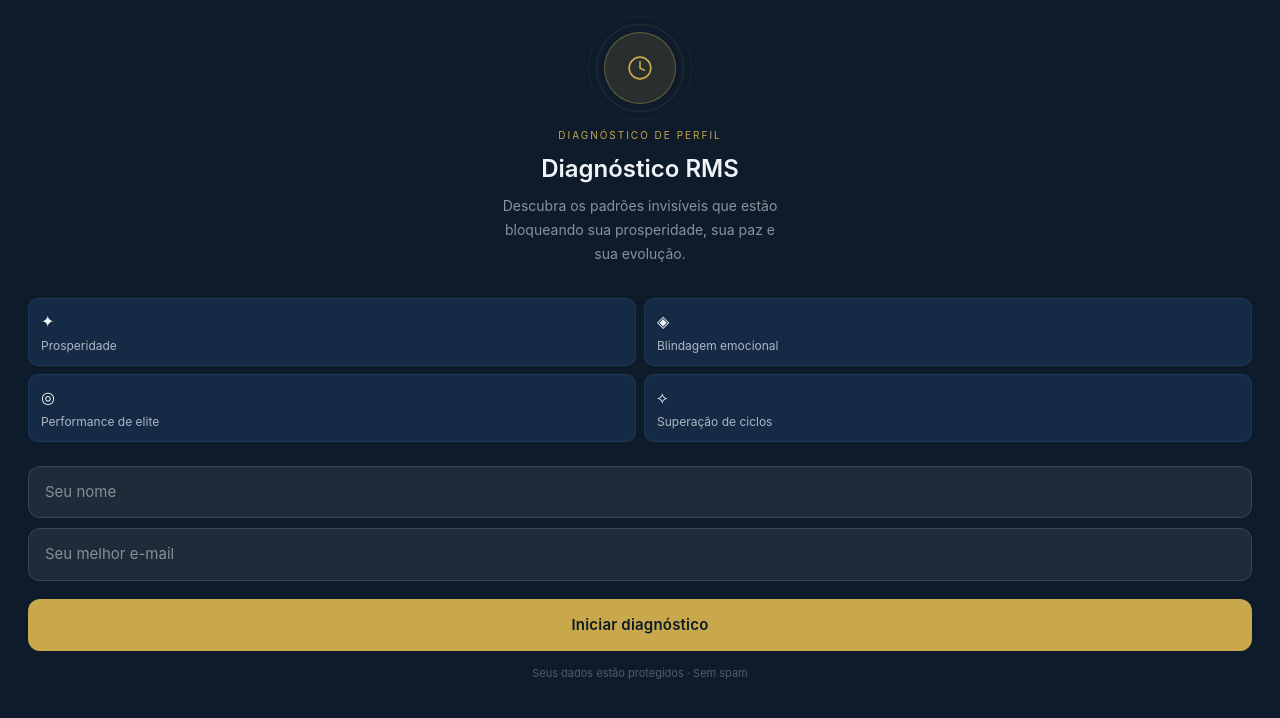
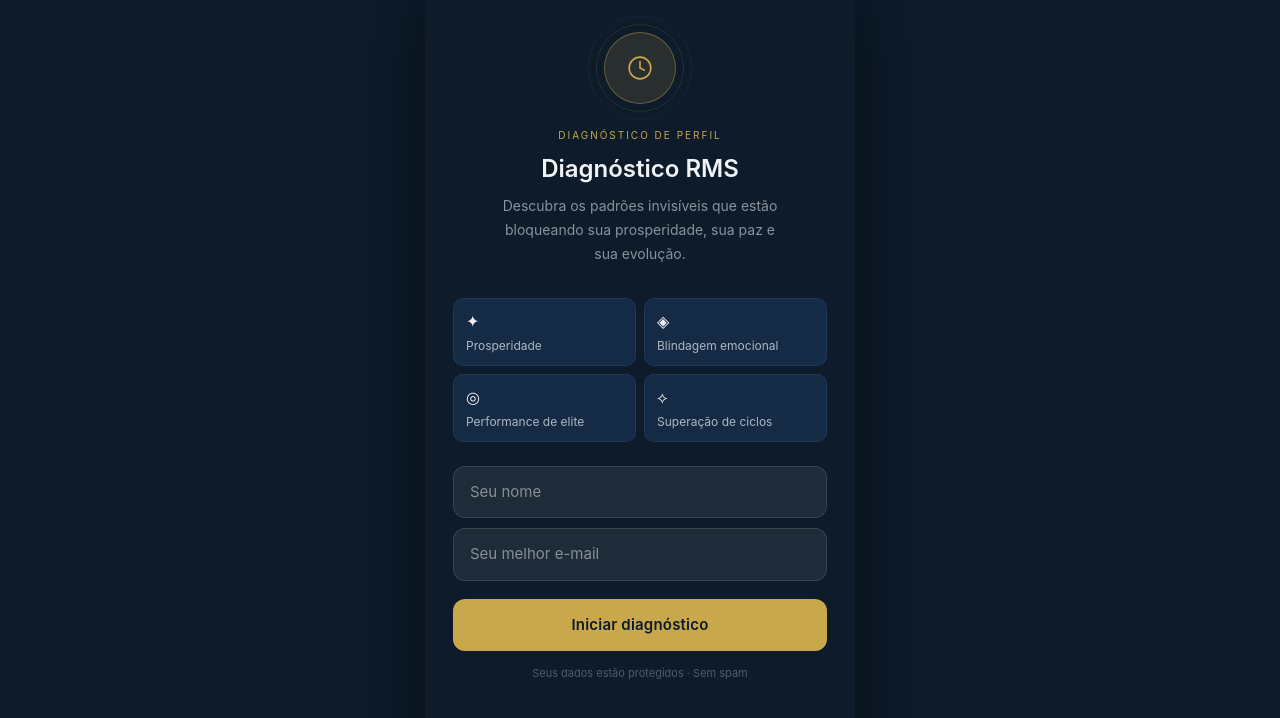
Before and after one commit to idsystems17/RMS, a React (Vite) app: page /quiz/demo in a window 1280 px wide. Shown: the top 718 px of the page. Built offline with nearby package versions, Linux system fonts and the light colour scheme.

Commit message:
fix: layout desktop centralizado com max-width 430px

```diff
--- a/src/App.jsx
+++ b/src/App.jsx
@@ -5,11 +5,27 @@ import ExpertPage from './pages/ExpertPage'
 export default function App() {
   return (
     <BrowserRouter>
-      <Routes>
-        <Route path="/quiz/:id/*" element={<QuizPage />} />
-        <Route path="/expert/*" element={<ExpertPage />} />
-        <Route path="*" element={<Navigate to="/quiz/demo" replace />} />
-      </Routes>
+      <div style={{
+        minHeight: '100vh',
+        background: '#0D1B2A',
+        display: 'flex',
+        justifyContent: 'center',
+        alignItems: 'flex-start',
+      }}>
+        <div style={{
+          width: '100%',
+          maxWidth: 430,
+          minHeight: '100vh',
+          position: 'relative',
+          boxShadow: '0 0 60px rgba(0,0,0,0.5)',
+        }}>
+          <Routes>
+            <Route path="/quiz/:id/*" element={<QuizPage />} />
+            <Route path="/expert/*" element={<ExpertPage />} />
+            <Route path="*" element={<Navigate to="/quiz/demo" replace />} />
+          </Routes>
+        </div>
+      </div>
     </BrowserRouter>
   )
 }
```
